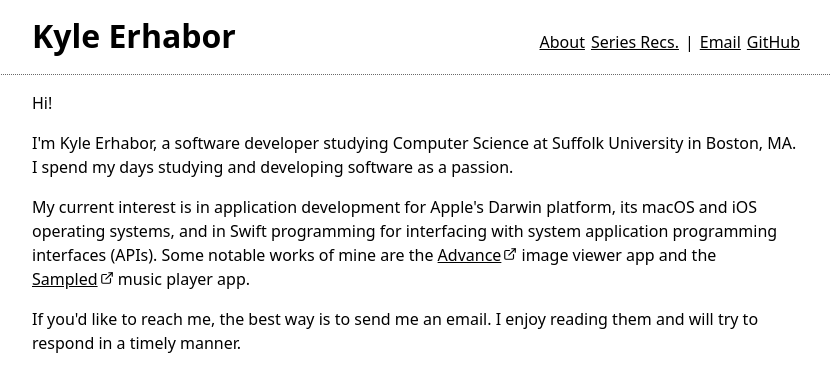
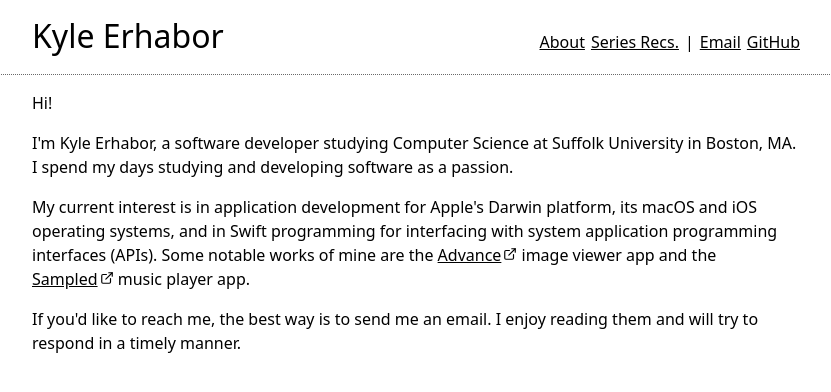
Before and after one commit to kyleerhabor/hello, a SvelteKit app: page / in a window 1280 px wide. Shown: the top 392 px of the page, without its empty margins (224-1055 px from the left). Built offline with nearby package versions, Linux system fonts and the light colour scheme.

Commit message:
Make name stand out

```diff
--- a/src/routes/+layout.svelte
+++ b/src/routes/+layout.svelte
@@ -10,7 +10,7 @@
 
 <div class="root">
   <header class="container">
-    <h1 class="name">Kyle Erhabor</h1>
+    <h1>Kyle Erhabor</h1>
     <nav>
       <ul class="navigation">
         <li>
@@ -68,6 +68,10 @@
     }
   }
 
+  h1 {
+    font-weight: 200;
+  }
+
   nav {
     margin-block: 4px;
   }
```
